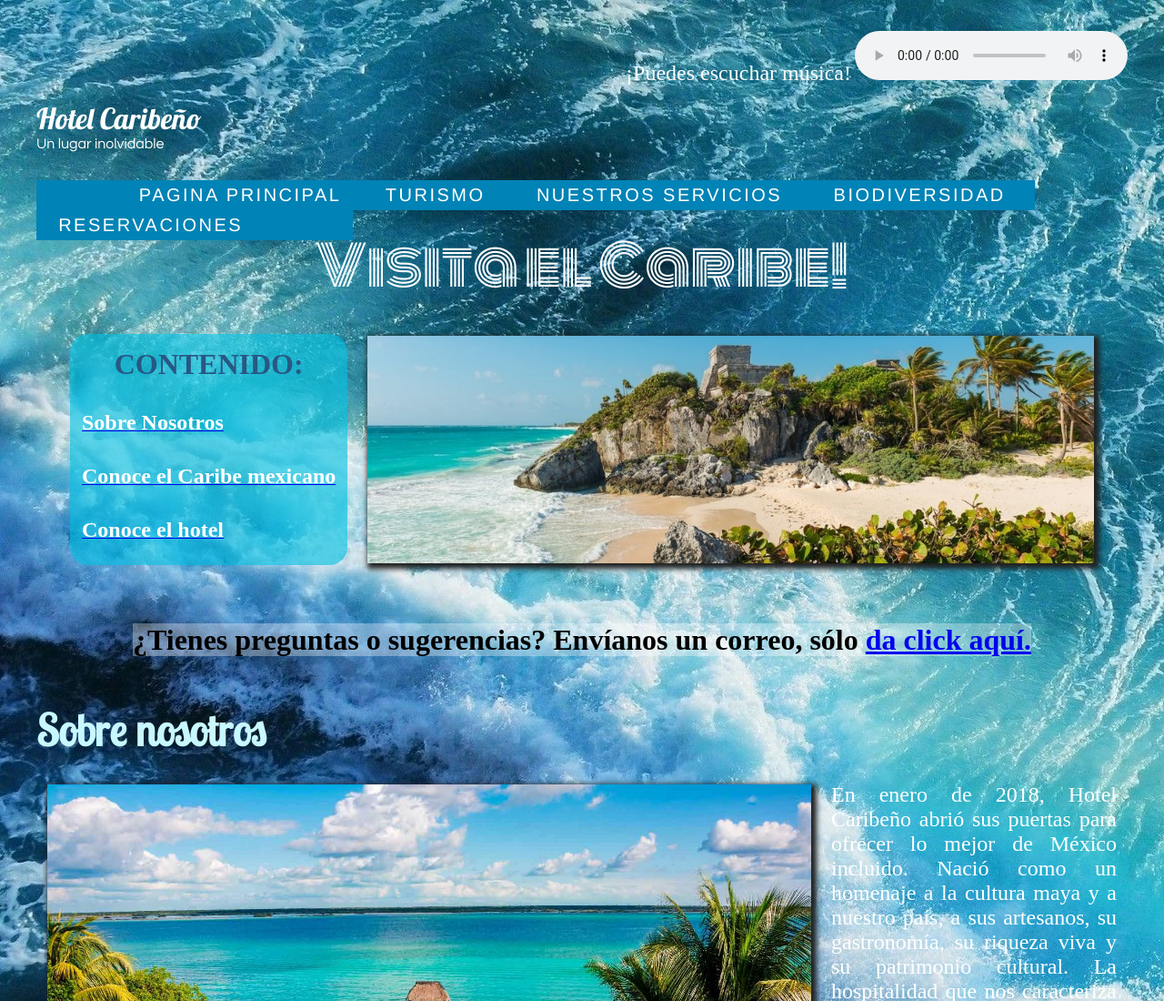
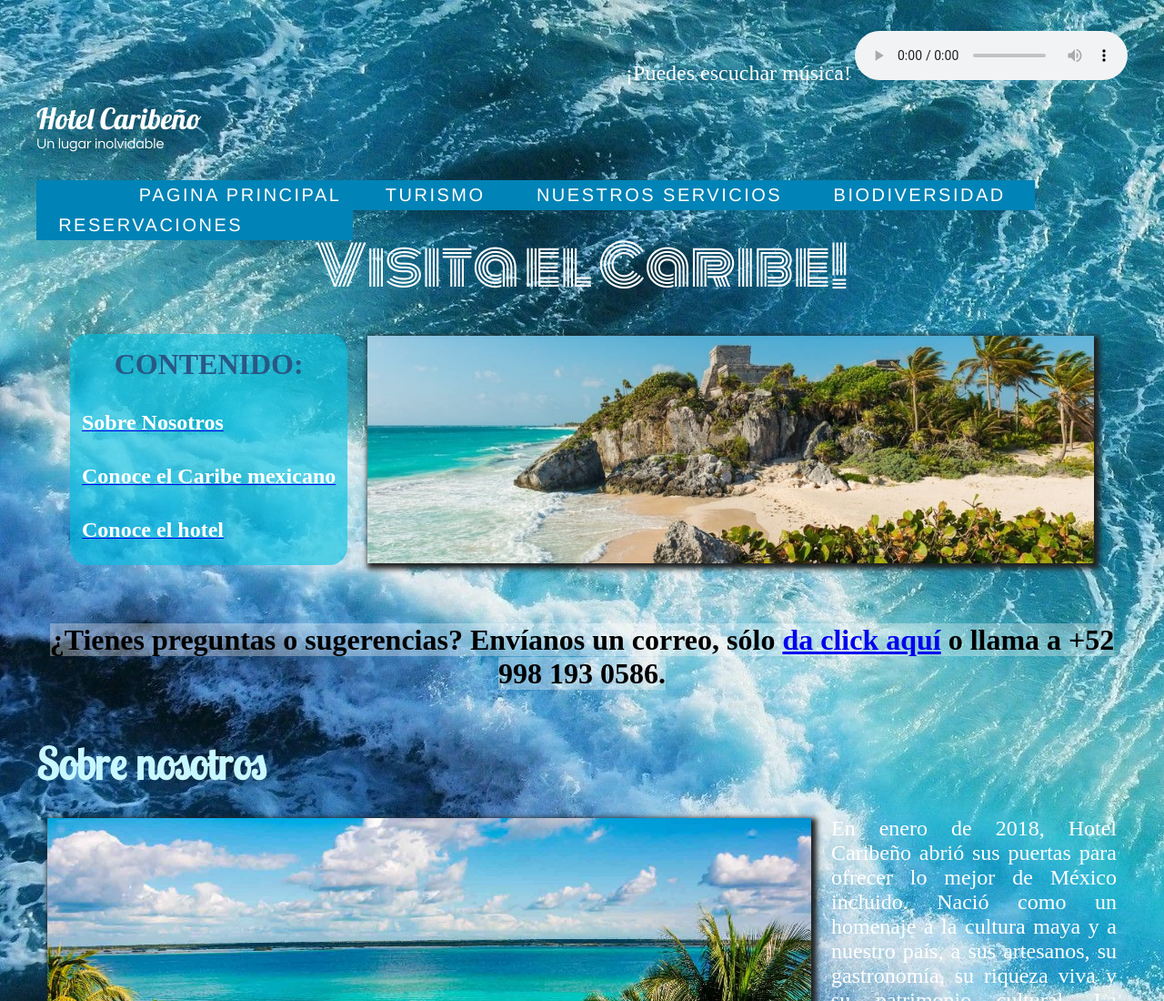
Before and after one commit to Hazel859/hotelcaribe-o, a plain HTML site: page hazel.html in a window 1280 px wide. Shown: the top 1100 px of the page at 91% size. Drawn offline with Linux system fonts and the light colour scheme; a web font is replaced by a local one.

Commit message:
Add files via upload

```diff
--- a/hazel.html
+++ b/hazel.html
@@ -225,7 +225,7 @@ box-shadow: 3px 3px 6px 3px #202020;
 
 <br>
 <br>
-<B><P ALIGN="CENTER"><FONT SIZE="6" FACE="TW CEN MT CONDENSED" COLOR="#000000"><MARK ID="MARK">&iquest;Tienes preguntas o sugerencias? Env&iacuteanos un correo, s&oacutelo <a href="mailto:padillab.hazel@gmail.com"><font id="mail">da click aqu&iacute.</font></a></MARK></P></FONT></B>
+<B><P ALIGN="CENTER"><FONT SIZE="6" FACE="TW CEN MT CONDENSED" COLOR="#000000"><MARK ID="MARK">&iquest;Tienes preguntas o sugerencias? Env&iacuteanos un correo, s&oacutelo <a href="mailto:padillab.hazel@gmail.com"><font id="mail">da click aqu&iacute</font></a> o llama a +52 998 193 0586.</MARK></P></FONT></B>
 
 <br>
 
```
